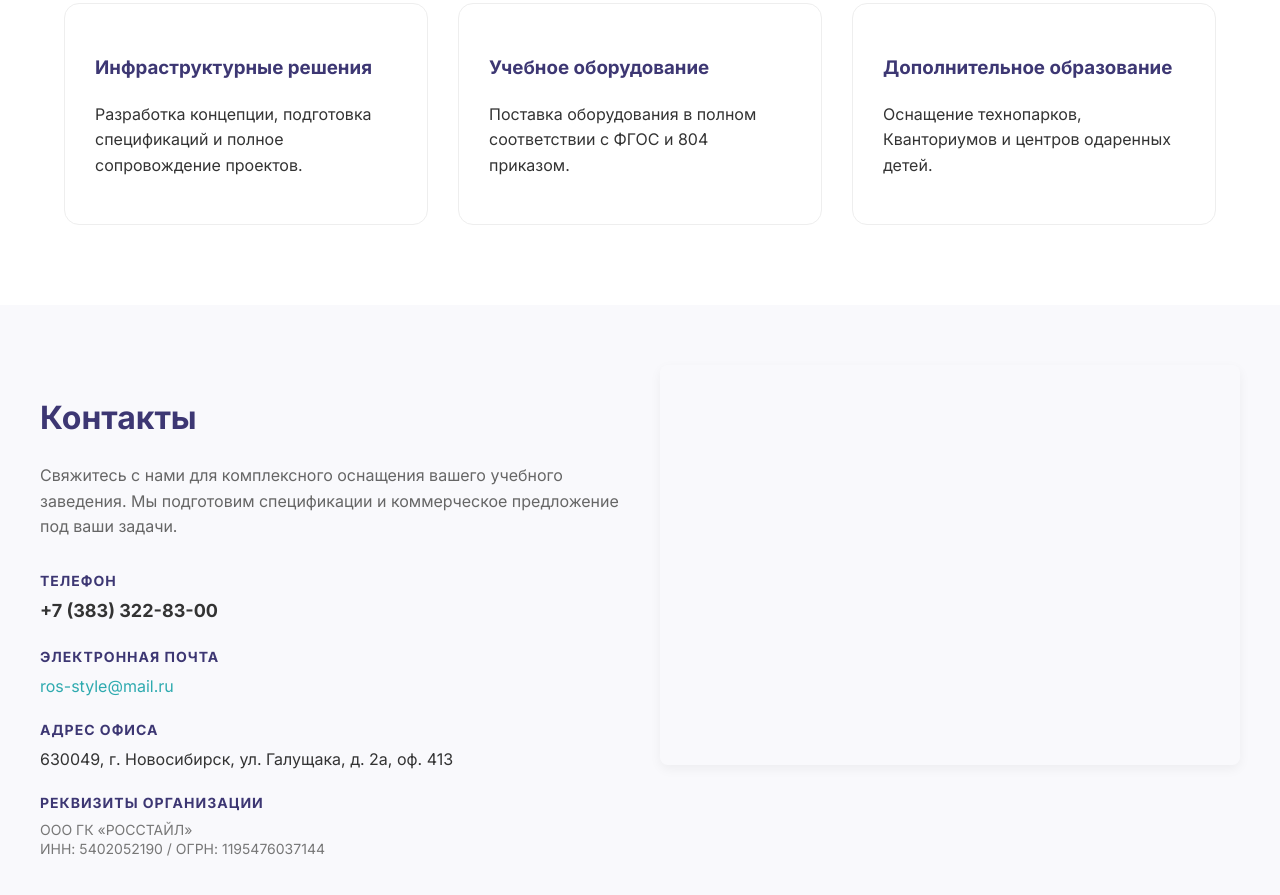
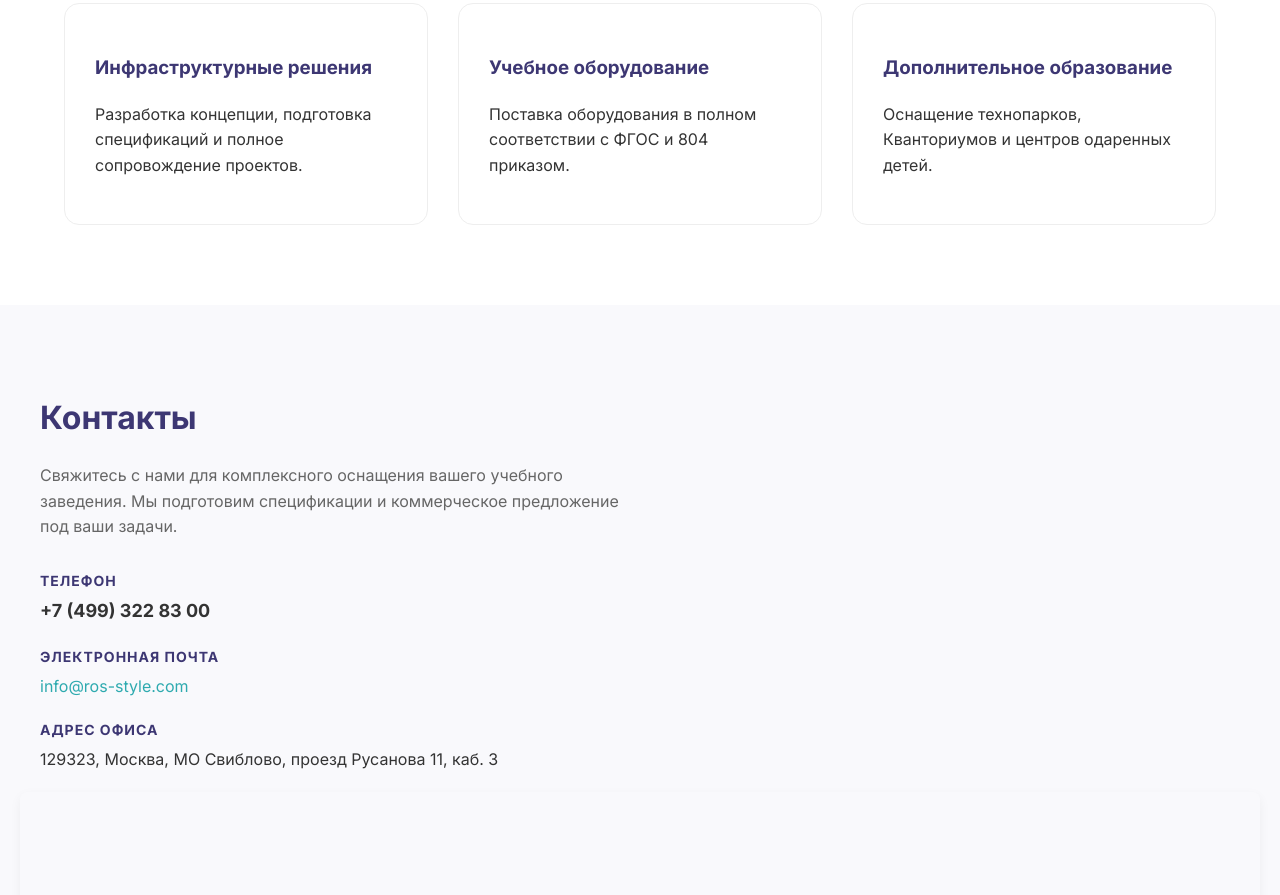
Before and after one commit to 2634411/ros-style, a plain HTML site: page index.html in a window 1280 px wide. Shown: the part 982-1877 px from the top of the page. Drawn offline with Linux system fonts and the light colour scheme.

Commit message:
Update index.html

```diff
--- a/index.html
+++ b/index.html
@@ -184,24 +184,18 @@
 
             <div class="contact-item">
                 <strong>Телефон</strong>
-                <a href="tel:+73833228300" style="color: inherit; text-decoration: none; font-size: 18px; font-weight: bold;">+7 (383) 322-83-00</a>
+                <a href="tel:+7 (499) 322 83 00" style="color: inherit; text-decoration: none; font-size: 18px; font-weight: bold;">+7 (499) 322 83 00</a>
             </div>
 
             <div class="contact-item">
                 <strong>Электронная почта</strong>
-                <a href="mailto:ros-style@mail.ru" style="color: var(--accent); font-weight: 500; text-decoration: none;">ros-style@mail.ru</a>
+                <a href="mailto:info@ros-style.com" style="color: var(--accent); font-weight: 500; text-decoration: none;">info@ros-style.com</a>
             </div>
 
             <div class="contact-item">
                 <strong>Адрес офиса</strong>
-                <span>630049, г. Новосибирск, ул. Галущака, д. 2а, оф. 413</span>
+                <span>129323, Москва, МО Свиблово, проезд Русанова 11, каб. 3</span>
             </div>
-
-            <div class="contact-item">
-                <strong>Реквизиты организации</strong>
-                <span style="font-size: 14px; color: #777; display: block; margin-top: 5px; line-height: 1.4;">
-                    ООО ГК «РОССТАЙЛ»<br>
-                    ИНН: 5402052190 / ОГРН: 1195476037144
                 </span>
             </div>
         </div>
```
